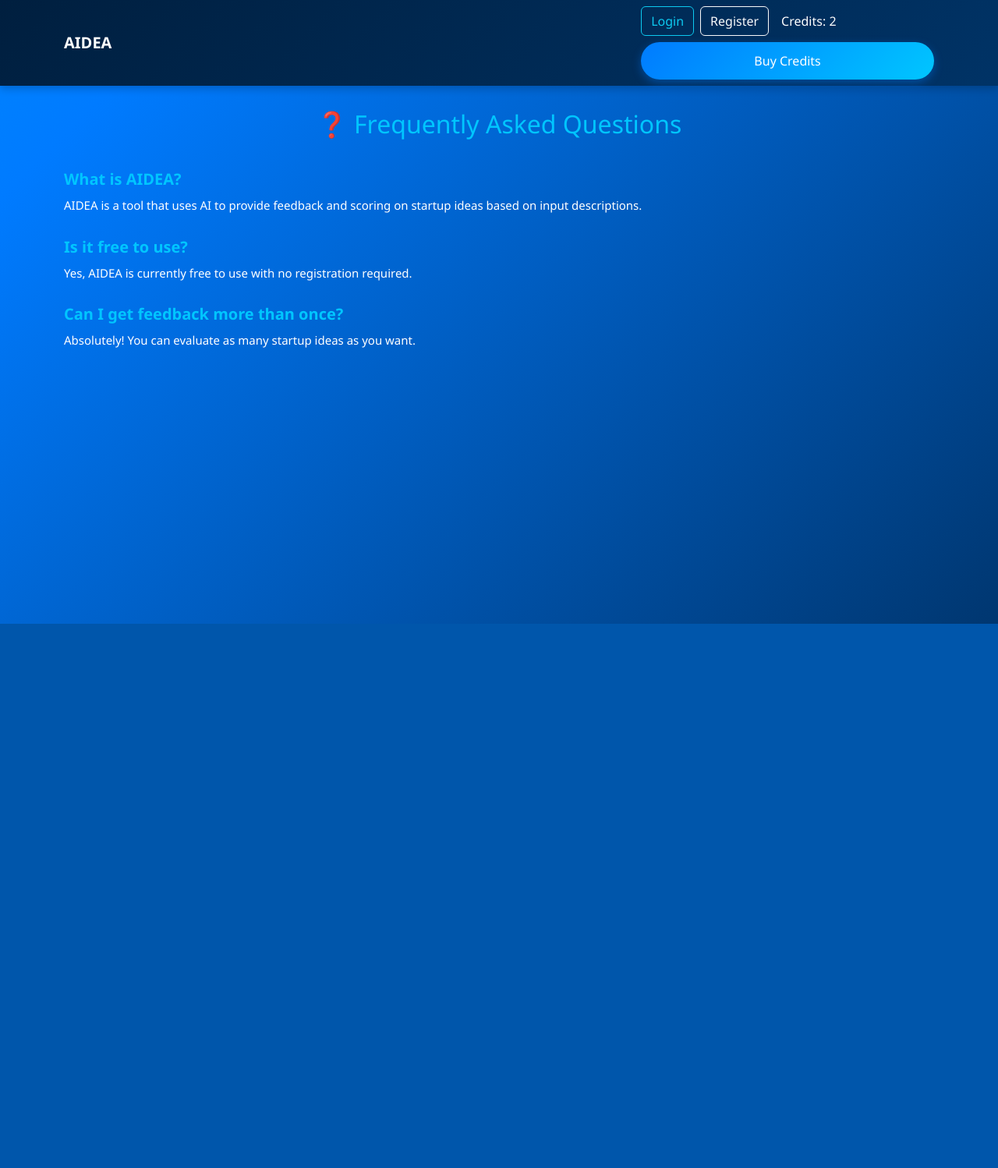
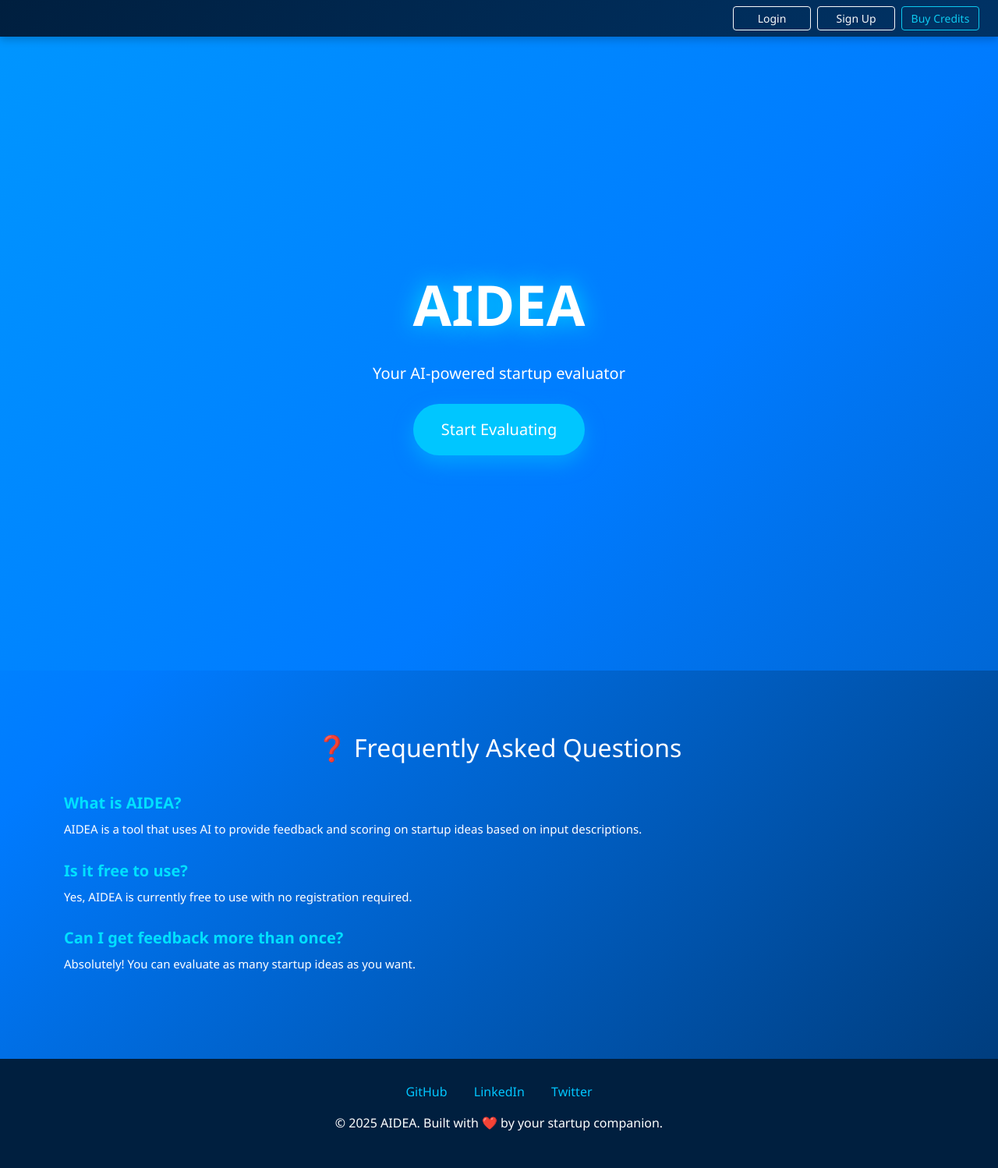
Before and after one commit to OSS-Mind/aidea0, a Flask app: page / in a window 1280 px wide. Shown: the whole page at 78% size. Before the commit the page ends 800 px from the top, so only its background shows below. Run offline with Flask 3, Linux system fonts and the light colour scheme; some libraries are stand-ins or nearby versions.

Commit message:
Improve UI: uniform navbar and FAQ restyling

```diff
--- a/templates/index.html
+++ b/templates/index.html
@@ -17,13 +17,11 @@
       background-size: 400% 400%;
       animation: gradientBackground 15s ease infinite;
     }
-
     @keyframes gradientBackground {
       0% { background-position: 0% 50%; }
       50% { background-position: 100% 50%; }
       100% { background-position: 0% 50%; }
     }
-
     .hero-section {
       height: 100vh;
       display: flex;
@@ -33,14 +31,12 @@
       padding: 0 20px;
       text-align: center;
     }
-
     .brand-name {
       font-size: 72px;
       font-weight: 800;
       text-shadow: 0 0 30px #00e0ff;
       margin-bottom: 20px;
     }
-
     .start-btn {
       padding: 18px 36px;
       font-size: 20px;
@@ -51,17 +47,14 @@
       transition: 0.3s ease;
       box-shadow: 0 10px 25px rgba(0,198,255,0.5);
     }
-
     .start-btn:hover {
       background-color: #00e0ff;
       transform: scale(1.05);
     }
-
     .form-section {
       display: none;
       padding: 60px 20px;
     }
-
     .card {
       max-width: 700px;
       margin: auto;
@@ -71,7 +64,6 @@
       color: #000;
       box-shadow: 0 8px 30px rgba(0,0,0,0.15);
     }
-
     .btn-primary {
       background: linear-gradient(135deg, #007bff, #00c6ff);
       border: none;
@@ -81,11 +73,9 @@
       font-size: 16px;
       box-shadow: 0 4px 12px rgba(0,123,255,0.4);
     }
-
     .btn-primary:hover {
       background: #00e0ff;
     }
-
     .result-box {
       background: #fff;
       color: #000;
@@ -94,86 +84,108 @@
       border-radius: 20px;
       box-shadow: 0 6px 18px rgba(0,0,0,0.1);
     }
-
     .section-heading {
       font-size: 1.3rem;
       font-weight: bold;
       margin-top: 1.2em;
       color: #0d6efd;
     }
-
     #loadingMessage {
       text-align: center;
       font-size: 14px;
       color: #666;
       margin-top: 10px;
     }
-
     .faq-section {
-      background: transparent;
-      color: white;
+      background: linear-gradient(-45deg, #001f3f, #007bff, #00c6ff, #0052cc);
+      background-size: 400% 400%;
+      animation: gradientBackground 15s ease infinite;
       padding: 80px 20px;
     }
-
     .faq-section h2 {
       text-align: center;
       margin-bottom: 40px;
-      color: #00c6ff;
+      color: #ffffff;
     }
-
     .faq-item {
       margin-bottom: 30px;
     }
-
     .faq-item h5 {
       font-weight: 600;
       cursor: pointer;
-      color: #00c6ff;
+      color: #00e0ff;
     }
-
     .faq-answer {
       margin-top: 10px;
       font-size: 15px;
+      color: #ffffff;
     }
-
     footer {
       background-color: #001f3f;
       color: white;
       padding: 30px 20px;
       text-align: center;
     }
-
     .footer-links a {
       color: #00c6ff;
       margin: 0 15px;
       text-decoration: none;
       font-weight: 500;
     }
-
     .footer-links a:hover {
       text-decoration: underline;
+    }
+    .nav-btn {
+      min-width: 100px;
+      transition: all 0.3s ease;
+    }
+    .nav-btn:hover {
+      box-shadow: 0 0 10px #00c6ff;
+      transform: scale(1.03);
+    }
+    #creditsBox {
+      font-size: 1rem;
+      color: #ffffff;
     }
   </style>
 </head>
 <body>
 
-  <!-- 🔽 NAVBAR AGGIORNATA -->
+  <!-- NAVBAR -->
   <nav class="navbar navbar-expand-lg navbar-dark fixed-top" style="background: linear-gradient(135deg, #001f3f, #003366); box-shadow: 0 4px 10px rgba(0,0,0,0.2);">
-    <div class="container d-flex justify-content-between align-items-center">
-      <a class="navbar-brand fw-bold" href="#">AIDEA</a>
-      <div class="d-flex flex-wrap align-items-center gap-2">
-        <button class="btn btn-outline-info" data-bs-toggle="modal" data-bs-target="#loginModal">Login</button>
-        <button class="btn btn-outline-light" data-bs-toggle="modal" data-bs-target="#registerModal">Register</button>
-        <span class="text-white ms-2 me-2">Credits: <span id="creditsDisplay">2</span></span>
-        <button class="btn btn-primary" data-bs-toggle="modal" data-bs-target="#buyModal">Buy Credits</button>
+    <div class="container-fluid d-flex justify-content-between align-items-center px-4">
+      <!-- Credits display (hidden until login) -->
+      <div id="creditsBox" style="visibility: hidden;">
+        Credits: <span id="creditsDisplay">0</span>
+      </div>
+      <!-- Right-side buttons -->
+      <div class="d-flex align-items-center gap-2">
+        <button class="btn btn-outline-light btn-sm nav-btn" data-bs-toggle="modal" data-bs-target="#loginModal">Login</button>
+        <button class="btn btn-outline-light btn-sm nav-btn" data-bs-toggle="modal" data-bs-target="#registerModal">Sign Up</button>
+        <button class="btn btn-outline-info btn-sm nav-btn" data-bs-toggle="modal" data-bs-target="#buyModal">Buy Credits</button>
       </div>
     </div>
   </nav>
   <div style="height: 60px;"></div>
 
-  <!-- Qui rimangono le sezioni modali, hero, form, ecc. invariati -->
+  <!-- Modals (Login, Sign Up, Buy Credits) -->
+  <!-- ... qui inserisci i tuoi modali come prima ... -->
 
-  <!-- FAQ SECTION RESTYLING -->
+  <!-- HERO SECTION -->
+  <section class="hero-section">
+    <div class="brand-name">AIDEA</div>
+    <p class="lead mb-4">Your AI-powered startup evaluator</p>
+    <button id="startButton" class="start-btn">Start Evaluating</button>
+  </section>
+
+  <!-- FORM SECTION -->
+  <section class="form-section" id="formSection">
+    <div class="container" data-aos="fade-up">
+      <!-- ... form idea ... -->
+    </div>
+  </section>
+
+  <!-- FAQ SECTION -->
   <section class="faq-section" id="faq">
     <div class="container">
       <h2>❓ Frequently Asked Questions</h2>
@@ -192,8 +204,28 @@
     </div>
   </section>
 
-  <!-- Footer e script JS rimangono invariati... -->
-  <!-- Ti consiglio di incollare le sezioni non elencate sopra (modali, hero, form, footer, script) direttamente dal tuo codice originale -->
+  <!-- FOOTER -->
+  <footer>
+    <div class="footer-links">
+      <a href="https://github.com/" target="_blank">GitHub</a>
+      <a href="https://linkedin.com/" target="_blank">LinkedIn</a>
+      <a href="https://twitter.com/" target="_blank">Twitter</a>
+    </div>
+    <p class="mt-3">© 2025 AIDEA. Built with ❤️ by your startup companion.</p>
+  </footer>
 
+  <script src="https://code.jquery.com/jquery-3.6.0.min.js"></script>
+  <script src="https://cdn.jsdelivr.net/npm/bootstrap@5.3.0-alpha1/dist/js/bootstrap.bundle.min.js"></script>
+  <script src="https://unpkg.com/aos@2.3.1/dist/aos.js"></script>
+  <script>
+    AOS.init();
+    $('#startButton').on('click', function () {
+      $('#formSection').fadeIn(600);
+      $('html, body').animate({ scrollTop: $('#formSection').offset().top }, 600);
+    });
+    $('.faq-item h5').on('click', function () {
+      $(this).next('.faq-answer').slideToggle(300);
+    });
+  </script>
 </body>
 </html>
```
